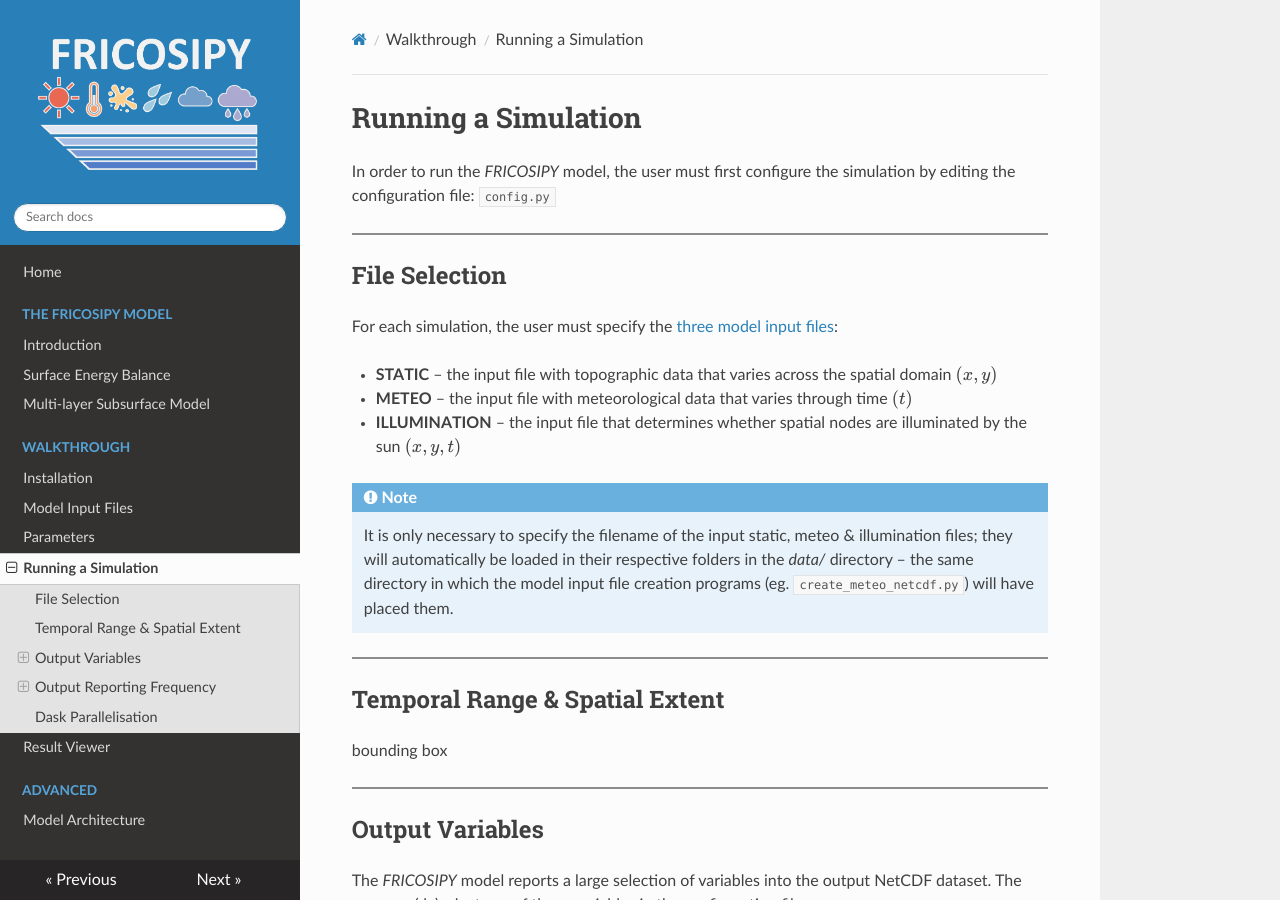
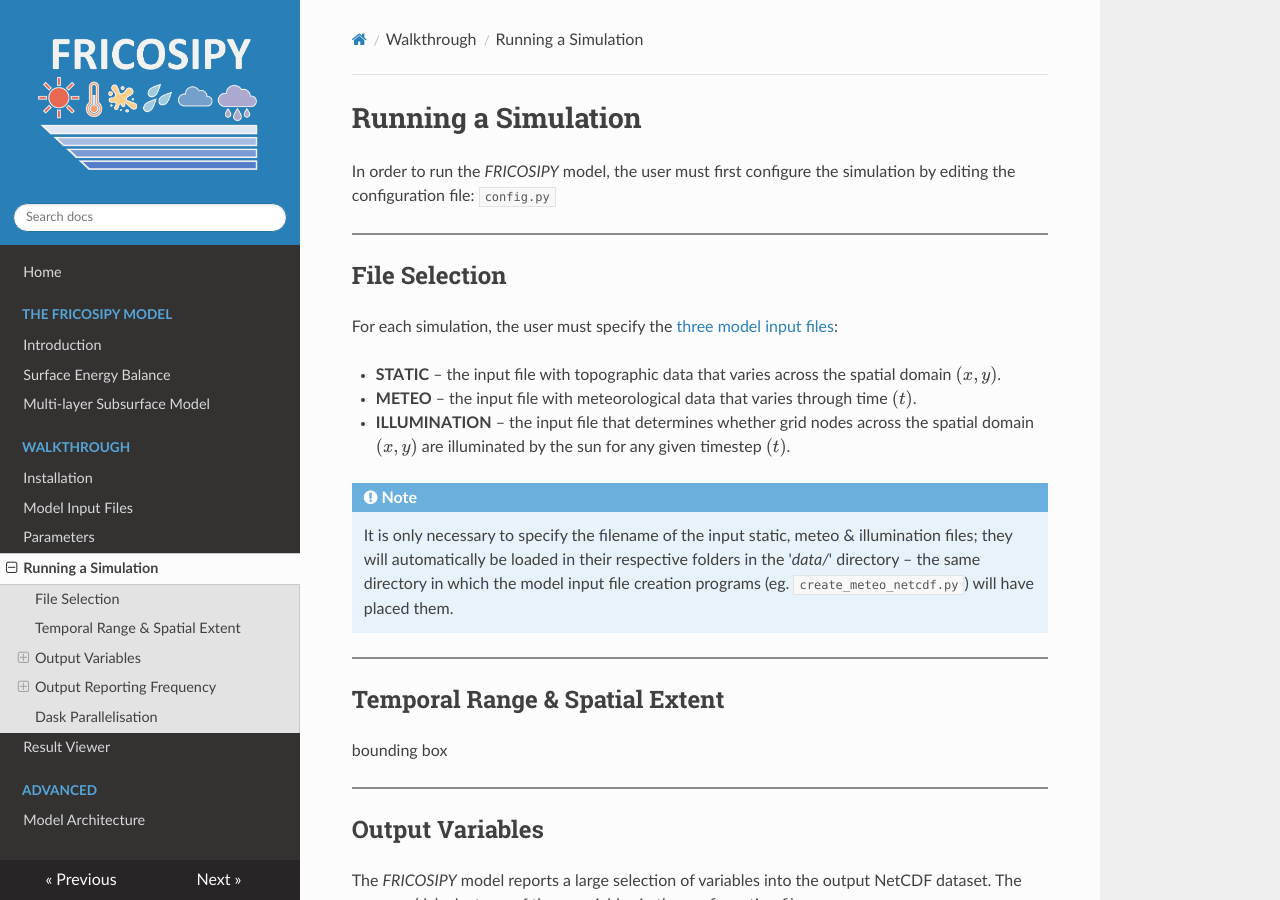
Before and after one commit to MarcusGastaldello/FRICOSIPY, an MkDocs documentation site: the page built from docs/running_a_simulation.md, in a window 1280 px wide and 900 px high. Built offline with MkDocs 1.6.1, drawn with Linux system fonts in a browser that asks for light colours; some of the changed text lies outside the part shown.

Commit message:
Update running_a_simulation.md

```diff
--- a/docs/running_a_simulation.md
+++ b/docs/running_a_simulation.md
@@ -13,12 +13,13 @@ In order to run the *FRICOSIPY* model, the user must first configure the simulat
 
 For each simulation, the user must specify the [three model input files](https://fricosipy.readthedocs.io/en/latest/model_input_files/):
 
-* **STATIC** –  the input file with topographic data that varies across the spatial domain $(x,y)$
-* **METEO** – the input file with meteorological data that varies through time $(t)$
-* **ILLUMINATION** – the input file that determines whether spatial nodes are illuminated by the sun $(x,y,t)$
+* **STATIC** –  the input file with topographic data that varies across the spatial domain $(x,y)$.
+* **METEO** – the input file with meteorological data that varies through time $(t)$.
+* **ILLUMINATION** – the input file that determines whether grid nodes across the spatial domain $(x,y)$
+ are illuminated by the sun for any given timestep $(t)$.
 
 !!! note
-    It is only necessary to specify the filename of the input static, meteo & illumination files; they will automatically be loaded in their respective folders in the *data/* directory – the same directory in which the model input file creation programs (eg. `create_meteo_netcdf.py`) will have placed them.
+    It is only necessary to specify the filename of the input static, meteo & illumination files; they will automatically be loaded in their respective folders in the '*data/*' directory – the same directory in which the model input file creation programs (eg. `create_meteo_netcdf.py`) will have placed them.
 
 <hr style="height:2px; background-color:#8b8b8b; border:none;" />
 
@@ -152,7 +153,7 @@ By default, as with the original *COSIPY* model, *FRICOSIPY* reports each output
 
 ### $(ii)$ Output Timestamps
 
-Alternatively, the user can directly specify the output timestamps on which the simulation reports output variables. The user must simply set `reduced_output == True` and place a CSV with the desired timestamps, expressed in datetime format [yyyy-mm-dd hh:mm], in the *data/output/output_timestamps/* directory. Inbetween the reported values, variables are aggregated: meteorological conditions and energy fluxes are averaged, mass fluxes are summated and state variables are reported as their instantaneous values.
+Alternatively, the user can directly specify the output timestamps on which the simulation reports output variables. The user must simply set `reduced_output == True` and place a CSV with the desired timestamps, expressed in datetime format [yyyy-mm-dd hh:mm], in the '*data/output/output_timestamps/*' directory. Inbetween the reported values, variables are aggregated: meteorological conditions and energy fluxes are averaged, mass fluxes are summated and state variables are reported as their instantaneous values.
 
 <small> *Ex. An exemplar output timestamps file showing yearly timestamps for the time period 2000 – 2025, which would reduce the output dataset from 219,150 hourly values to 25 aggregated annual values.* </small>
 
```
